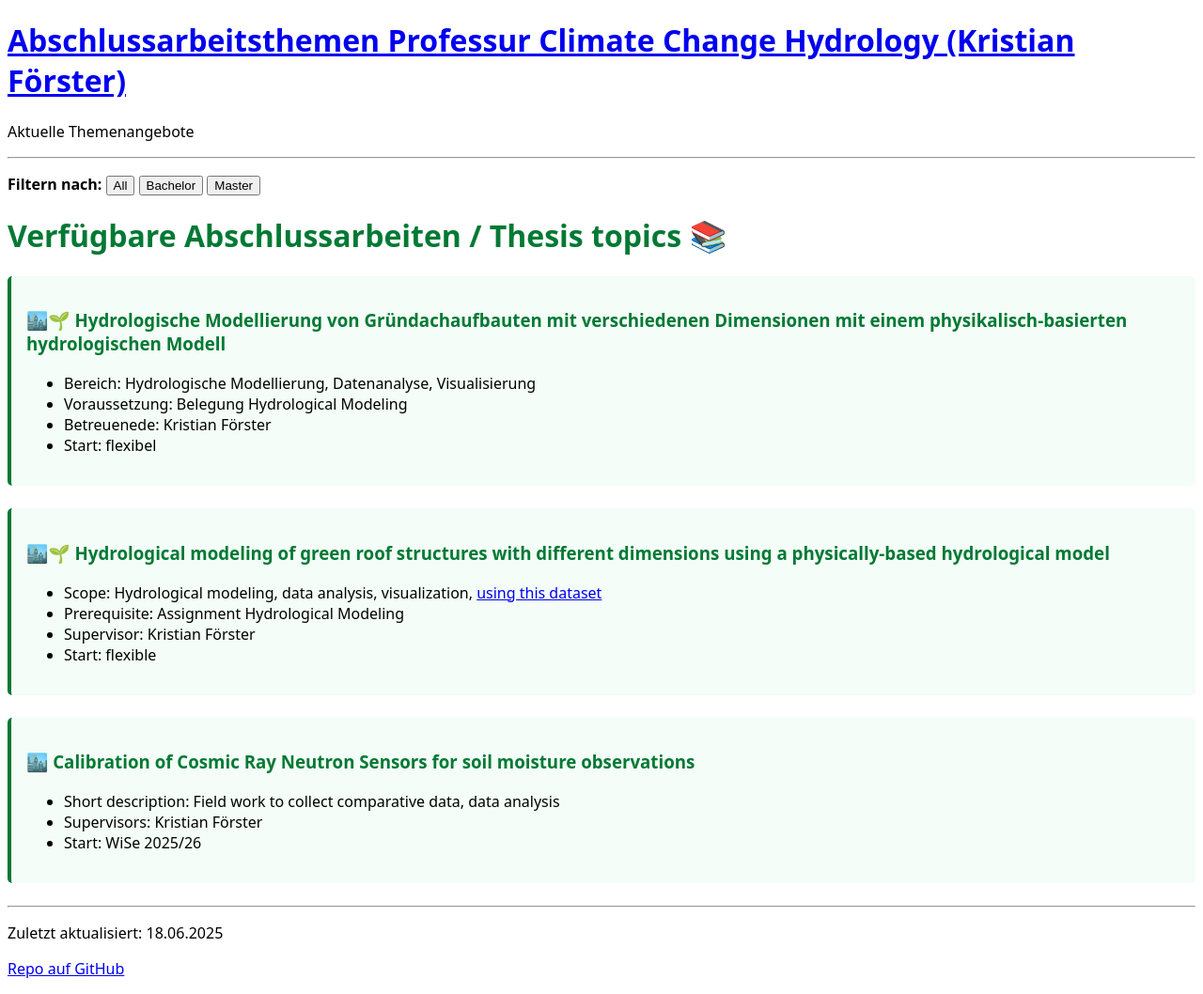
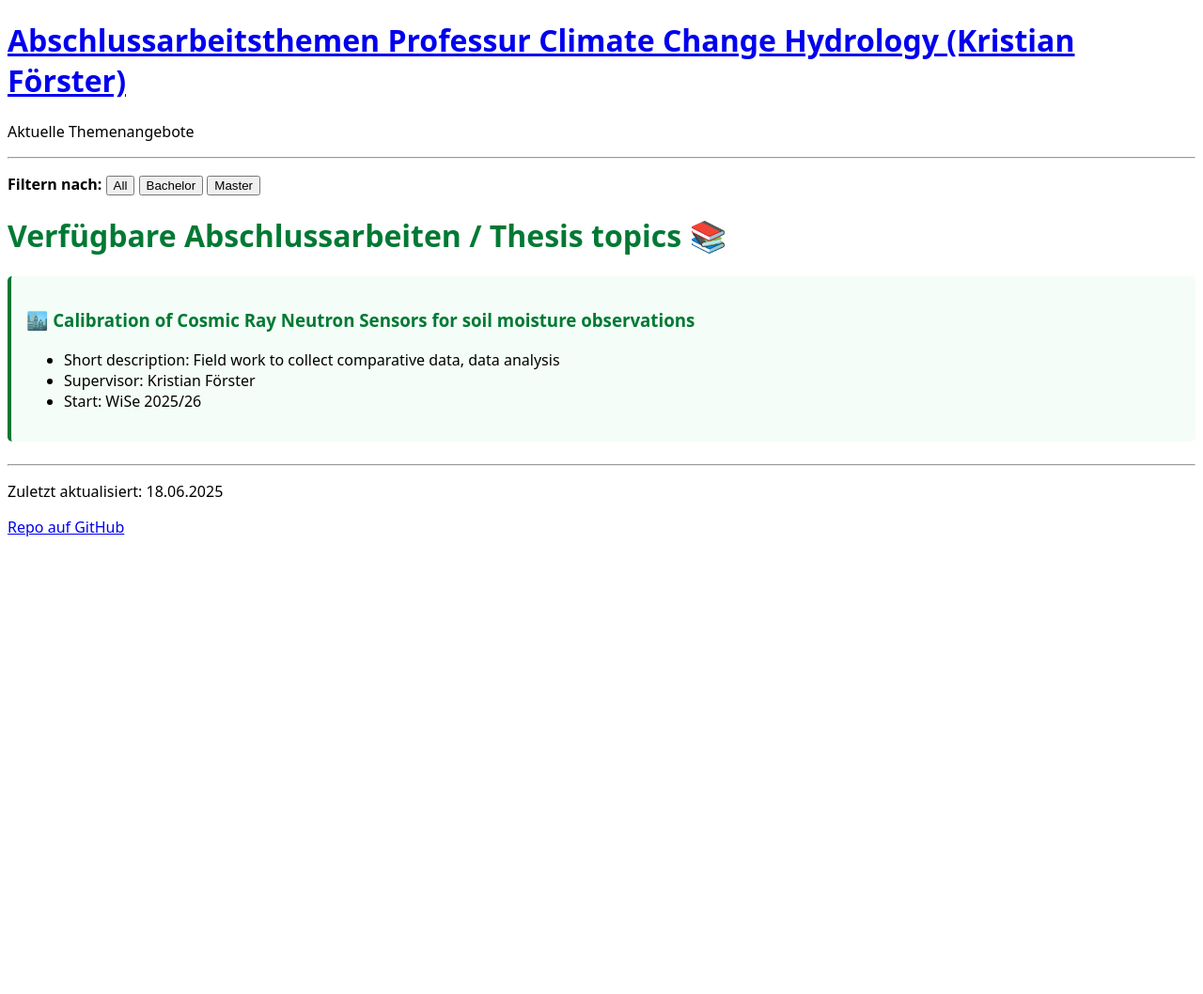
Before and after one commit to kristianfoerster/hswt-cch, a Jekyll site: the page built from index.md, in a window 1280 px wide. Shown: the whole page at 94% size. Built offline with Jekyll 4.4.1, drawn with Linux system fonts in a browser that asks for light colours; our own code applies the rules of GitHub Pages for plain Markdown files; after the commit the page ends 900 px from its top, so only the background shows below that.

Commit message:
Update index.md

```diff
--- a/index.md
+++ b/index.md
@@ -22,6 +22,7 @@
 
 # Verfügbare Abschlussarbeiten / Thesis topics 📚
 
+<!---
 <div class="thema bachelor" markdown="1">
 
 ### 🏙️🌱 Hydrologische Modellierung von Gründachaufbauten mit verschiedenen Dimensionen mit einem physikalisch-basierten hydrologischen Modell
@@ -42,12 +43,13 @@
 * Start: flexible
 
 </div>
+-->
 
 <div class="thema master" markdown="1">
 
 ### 🏙️ Calibration of Cosmic Ray Neutron Sensors for soil moisture observations
 * Short description: Field work to collect comparative data, data analysis
-* Supervisors: Kristian Förster
+* Supervisor: Kristian Förster
 * Start: WiSe 2025/26
 
 </div>
```
